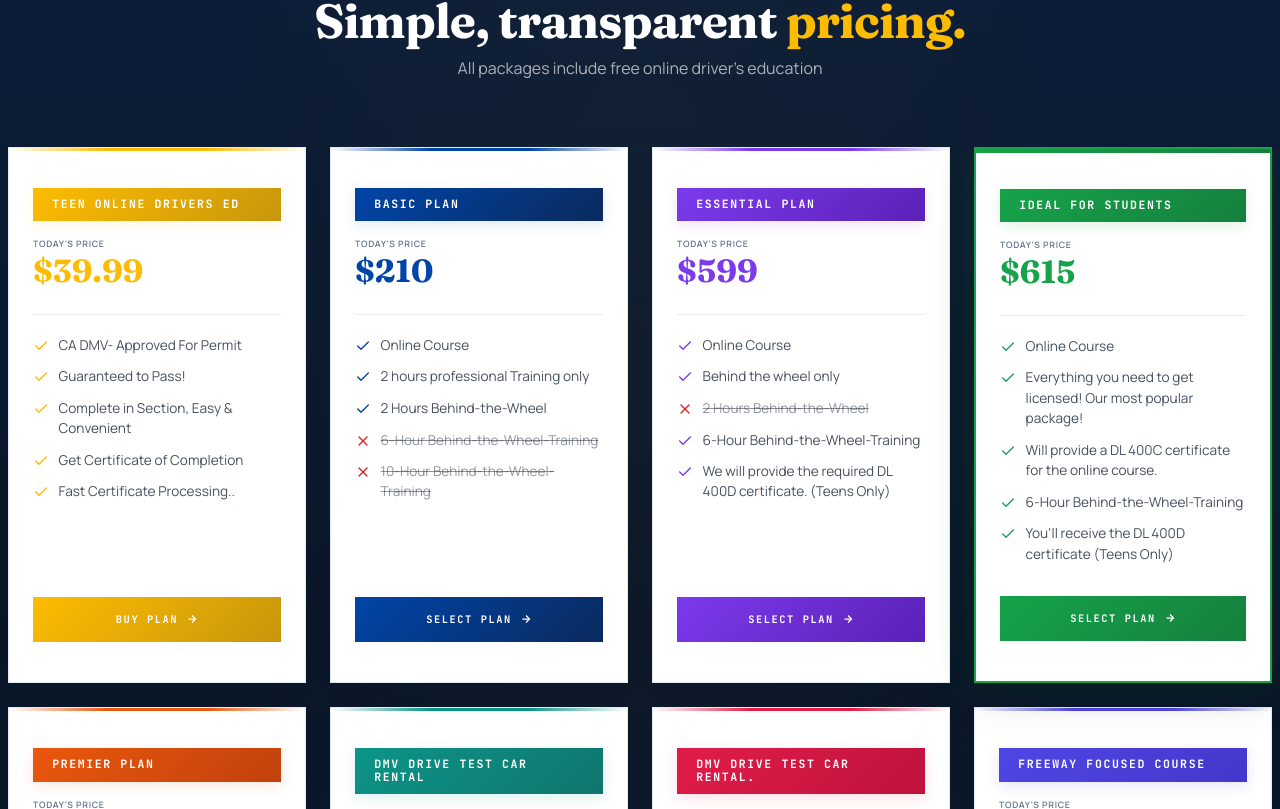
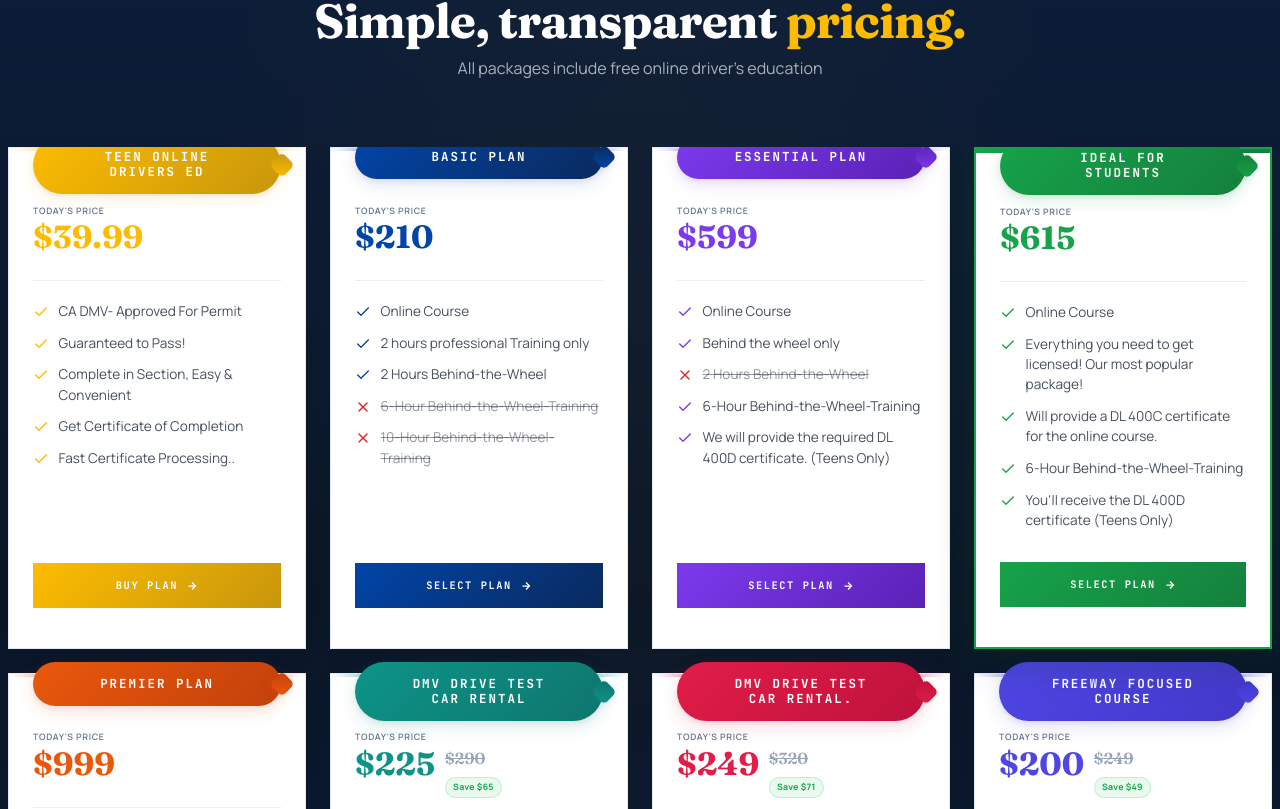
Before and after one commit to KAKOLY-AKHTER/driving-school, a React (Vite) app: page / in a window 1280 px wide. Shown: the part 4771-5580 px from the top of the page. Built offline with nearby package versions, Linux system fonts and the light colour scheme; no server answers.

Commit message:
Premium overlapping pill plan name with decorative tab

```diff
--- a/src/components/Pricing.jsx
+++ b/src/components/Pricing.jsx
@@ -107,11 +107,10 @@ export default function Pricing({ light = false, onEnroll = null, tiers: propTie
           background: #ffffff;
           border: 1.5px solid #E2EBF5;
           border-radius: var(--radius-lg);
-          padding: 2.5rem 1.5rem;
+          padding: 3.5rem 1.5rem 2.5rem;
           display: flex;
           flex-direction: column;
           position: relative;
-          overflow: hidden;
           transition: all 0.4s cubic-bezier(0.22,1,0.36,1);
           animation: priceCardIn 0.6s cubic-bezier(0.22,1,0.36,1) both;
           box-shadow: 0 4px 20px rgba(0,0,0,0.04);
@@ -306,24 +305,46 @@ export default function Pricing({ light = false, onEnroll = null, tiers: propTie
                 <div key={tier.id} className={`price-card${light ? ' price-card-light' : ''}${tier.planName === 'IDEAL FOR STUDENTS' ? ' price-card-highlight' : ''}`}
                   style={{ '--tone': theme.main, '--tone-bright': theme.deep, '--tone-glow': theme.glow }}>
                   {/* Plan Name */}
-                  <div style={{ marginLeft: 'auto', width: '100%', marginBottom: '1rem' }}>
+                  <div style={{
+                    position: 'absolute',
+                    top: '-0.75rem',
+                    left: 0,
+                    right: 0,
+                    padding: '0 1.5rem',
+                    zIndex: 3,
+                    pointerEvents: 'none',
+                  }}>
                     <h3 style={{
+                      position: 'relative',
                       fontFamily: 'var(--font-mono)',
-                      fontSize: '0.72rem',
-                      letterSpacing: '0.14em',
+                      fontSize: '0.78rem',
+                      letterSpacing: '0.16em',
                       textTransform: 'uppercase',
-                      color: '#fff',
+                      color: '#ffffff',
                       fontWeight: 700,
                       margin: 0,
-                      padding: '0.65rem 1.2rem',
+                      padding: '0.9rem 2.5rem',
                       background: 'linear-gradient(135deg, var(--tone), var(--tone-bright))',
-                      borderRadius: 'var(--radius-sm)',
-                      boxShadow: '0 4px 14px var(--tone-glow)',
+                      borderRadius: '999px',
+                      boxShadow: '0 6px 18px var(--tone-glow), 0 2px 6px rgba(0,0,0,0.08)',
                       display: 'block',
                       boxSizing: 'border-box',
-                      textAlign: 'left',
+                      textAlign: 'center',
+                      lineHeight: 1.2,
                     }}>
                       {tier.planName}
+                      <span style={{
+                        position: 'absolute',
+                        right: '-0.6rem',
+                        top: '50%',
+                        transform: 'translateY(-50%) rotate(45deg)',
+                        width: '18px',
+                        height: '18px',
+                        background: 'linear-gradient(135deg, var(--tone-bright), var(--tone))',
+                        borderRadius: '5px',
+                        boxShadow: '0 4px 10px var(--tone-glow)',
+                        pointerEvents: 'none',
+                      }} />
                     </h3>
                   </div>
 
```
